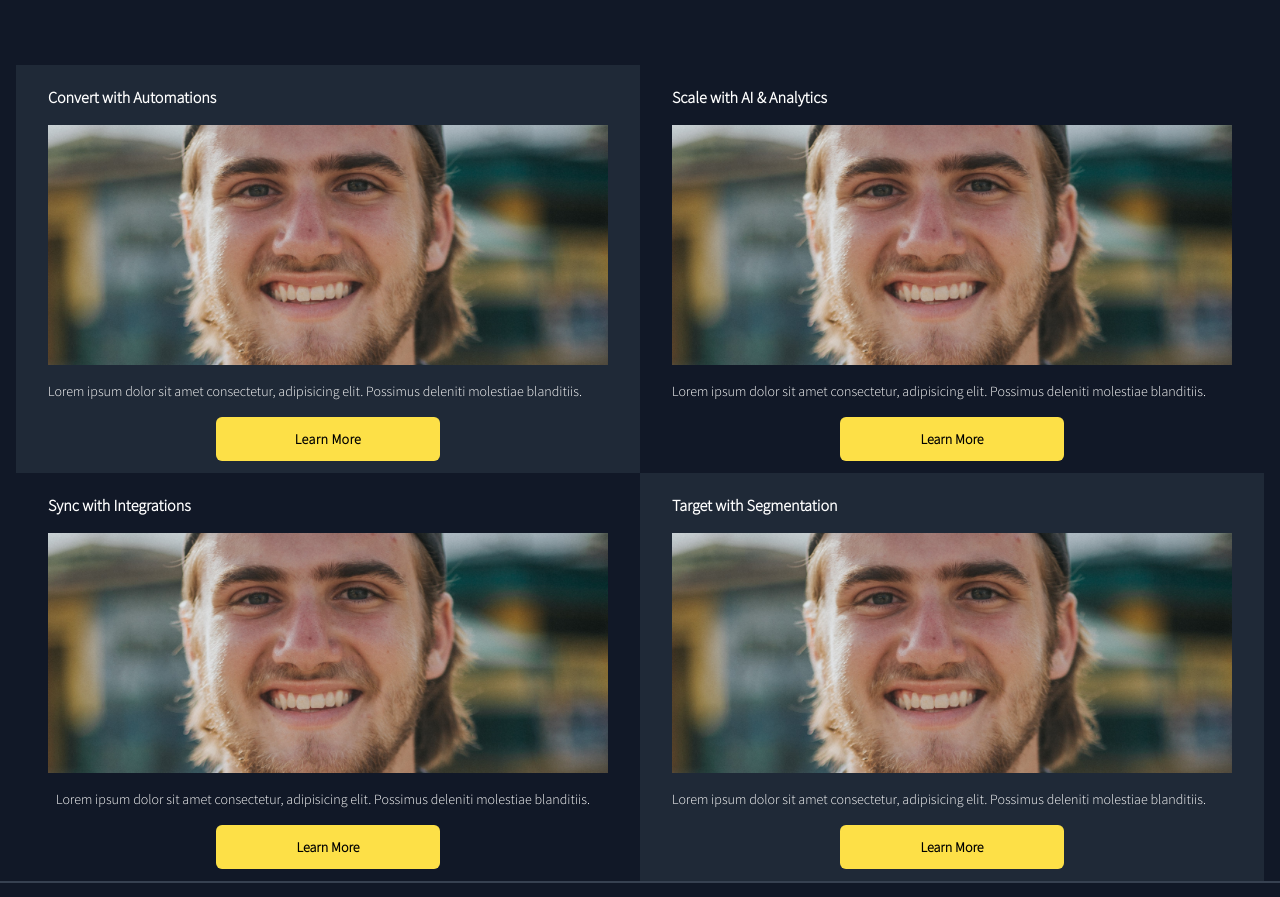
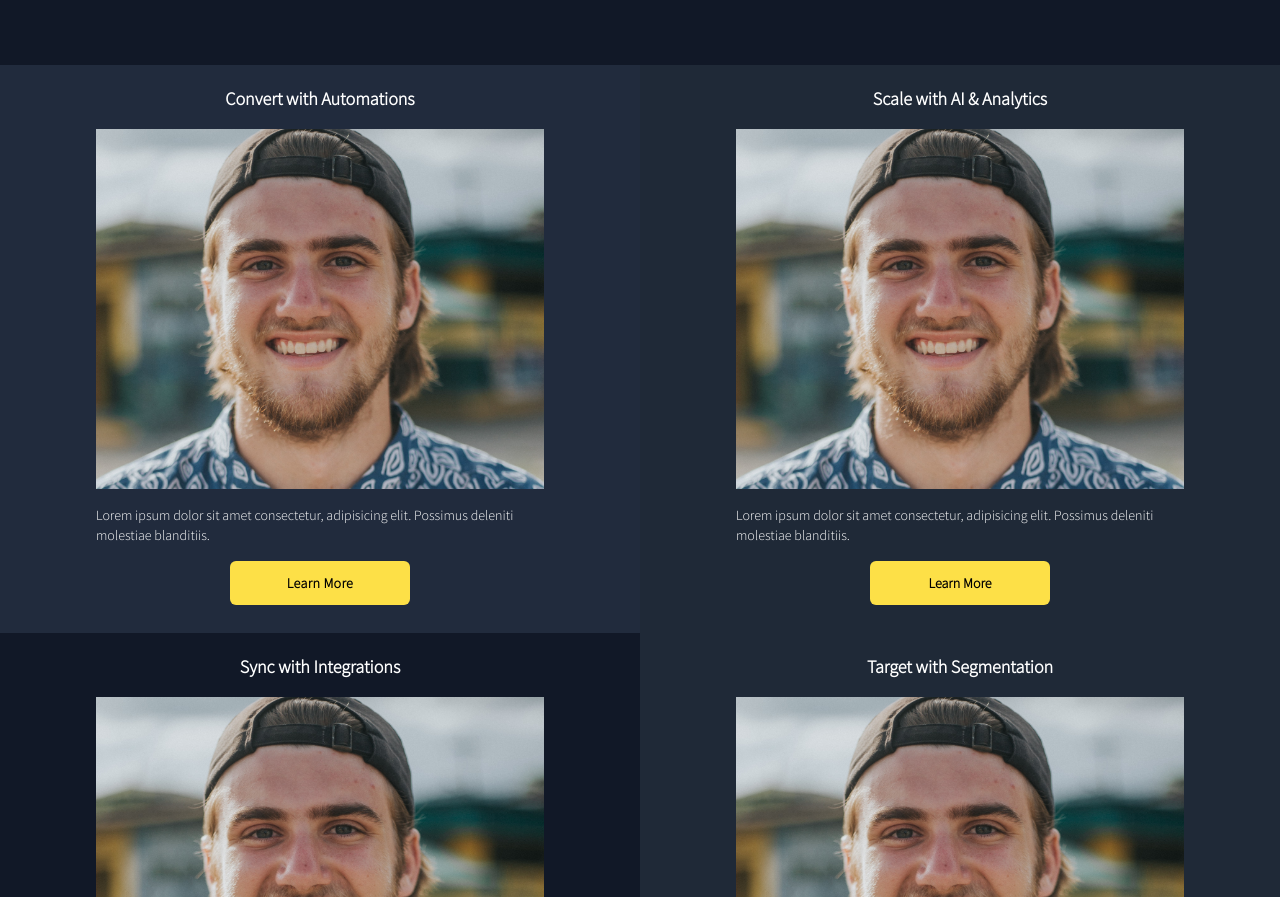
Before and after one commit to Sirvincee/remix-landing, a website: page index.html in a window 1280 px wide. Shown: the part 515-1412 px from the top of the page. Drawn offline with Linux system fonts and the light colour scheme.

Commit message:
Subsequent commit:update to UI for 2xl scrns

```diff
--- a/index.html
+++ b/index.html
@@ -81,14 +81,14 @@
 
     <!-- section 2 -->
     <!-- descriptional headings -->
-    <main class="lg:w-full lg:flex 2xl:flex flex-row-reverse 2xl:h-[81vh]">
+    <main class="lg:w-full lg:flex 2xl:flex flex-row-reverse 2xl:h-[83vh]">
       <!-- body image -->
       <section
         class="m-auto rounded-md md:w-[75%] lg:w-[45%] lg:h-[100%] my-3 lg:m-auto">
-        <img src="../src/images/remix-bg.png" alt="bgImage" class="lg:hidden" />
+        <img src="../src/" alt="bgImage" class="lg:hidden" />
         <div
           class="hidden w-full h-[500px] m-auto 2xl:w-full 2xl:h-full lg:flex items-center"
-          ><img src="./images/" alt="backgroundgImg" class="bg-cover w-fit h-fit"></div>
+          ><img src="./images/remix-bg.png" alt="backgroundgImg" class="bg-cover w-fit h-fit"></div>
       </section>
       <!-- heading & paragraph -->
       <section
@@ -114,41 +114,42 @@
 
     <!-- section 3 -->
     <!-- services -->
-    <main class="w-full flex flex-col">
-      <!-- 1st -->
-      <div class="w-full h-fit flex flex-col md:flex-row md:px-4">
+    <main class="w-full flex flex-col 2xl:flex-row">
+
       <!-- 1st & 2nd wrapper -->
-        <section class="w-full  flex flex-col bg-gray-800 p-3 px-8">
-          <span class="w-full  py-2 mb-2 font-bold ">Convert with Automations</span>
-          <span class="w-full h-[30vh] block " style="background: url(../src/images/body-image.jpg); background-repeat: no-repeat; background-position: center; background-size: cover;"></span>
-          <span class="w-full  py-2 my-2 text-sm">Lorem ipsum dolor sit amet consectetur, adipisicing elit. Possimus deleniti molestiae blanditiis.</span>
+      <div class="w-full h-fit flex flex-col md:flex-row md:px-4 lg:px-0 lg:justify-between">
+        <!-- 1st -->
+        <section class="w-full  flex flex-col p-3 px-8 lg:w-1/2 lg:px-24 lg:pb-7 2xl:px-0 hover:scale-105 transition-all ease-linear" style="background-color: rgba(43, 57, 77, 0.604);">
+          <span class="w-full  py-2 mb-2 font-bold text-lg md:flex items-center justify-center">Convert with Automations</span>
+          <span class="w-full h-[30vh] block md:h-[25vh] lg:h-[45vh] 2xl:h-[55vh]" style="background: url(../src/images/body-image.jpg); background-repeat: no-repeat; background-position: center; background-size: cover;"></span>
+          <span class="w-full  py-2 my-2 text-sm md:flex justify-center 2xl:px-3">Lorem ipsum dolor sit amet consectetur, adipisicing elit. Possimus deleniti molestiae blanditiis.</span>
           <span class="w-[40%] p-2 py-3 rounded-md flex items-center justify-center text-sm mt-2 bg-yellow-300 text-black font-bold tracking-wide md:m-auto">Learn More</span>
         </section>
 
         <!-- 2nd -->
-        <section class="w-full  flex flex-col bg-gray-900 p-3 px-8">
-          <span class="w-full  py-2 mb-2 font-bold">Scale with AI & Analytics</span>
-          <span class="w-full h-[30vh] block " style="background: url(../src/images/body-image.jpg); background-repeat: no-repeat; background-position: center; background-size: cover;"></span>
-          <span class="w-full  py-2 my-2 text-sm">Lorem ipsum dolor sit amet consectetur, adipisicing elit. Possimus deleniti molestiae blanditiis.</span>
+        <section class="w-full  flex flex-col p-3 px-8 bg-gray-800 lg:w-1/2 lg:px-24 lg:pb-7 2xl:px-0 hover:scale-105 transition-all ease-linear">
+          <span class="w-full  py-2 mb-2 font-bold text-lg md:flex items-center justify-center">Scale with AI & Analytics</span>
+          <span class="w-full h-[30vh] block md:h-[25vh] lg:h-[45vh] 2xl:h-[55vh]" style="background: url(../src/images/body-image.jpg); background-repeat: no-repeat; background-position: center; background-size: cover;"></span>
+          <span class="w-full  py-2 my-2 text-sm 2xl:px-3">Lorem ipsum dolor sit amet consectetur, adipisicing elit. Possimus deleniti molestiae blanditiis.</span>
           <span class="w-[40%] p-2 py-3 rounded-md flex items-center justify-center text-sm mt-2 bg-yellow-300 text-black font-bold md:m-auto">Learn More</span>
         </section>
       </div>
 
       <!-- wrapper for 3rd & 4th -->
-      <div class="w-full h-fit flex flex-col md:flex-row-reverse md:px-4">
+      <div class="w-full h-fit flex flex-col md:flex-row-reverse md:px-4 lg:justify-around lg:px-0">
         <!-- 3rd -->
-        <section class="w-full  flex flex-col bg-gray-800 p-3 px-8">
-          <span class="w-full  py-2 mb-2  font-bold">Target with Segmentation</span>
-          <span class="w-full h-[30vh] block " style="background: url(../src/images/body-image.jpg); background-repeat: no-repeat; background-position: center; background-size: cover;"></span>
-          <span class="w-full  py-2 my-2 text-sm">Lorem ipsum dolor sit amet consectetur, adipisicing elit. Possimus deleniti molestiae blanditiis.</span>
+        <section class="w-full  flex flex-col bg-gray-800 p-3 px-8 lg:w-1/2 lg:pb-7 lg:px-24 2xl:px-0 hover:scale-105 transition-all ease-linear">
+          <span class="w-full  py-2 mb-2  font-bold text-lg md:flex items-center justify-center">Target with Segmentation</span>
+          <span class="w-full h-[30vh] block md:h-[25vh] lg:h-[45vh] 2xl:h-[55vh]" style="background: url(../src/images/body-image.jpg); background-repeat: no-repeat; background-position: center; background-size: cover;"></span>
+          <span class="w-full  py-2 my-2 text-sm 2xl:px-3">Lorem ipsum dolor sit amet consectetur, adipisicing elit. Possimus deleniti molestiae blanditiis.</span>
           <span class="w-[40%] p-2 py-3 rounded-md flex items-center justify-center text-sm mt-2 bg-yellow-300 text-black font-bold md:m-auto">Learn More</span>
         </section>
 
         <!-- 4th -->
-        <section class="w-full  flex flex-col bg-gray-900 p-3 px-8">
-          <span class="w-full  py-2 mb-2 font-bold">Sync with Integrations</span>
-          <span class="w-full h-[30vh] block " style="background: url(../src/images/body-image.jpg); background-repeat: no-repeat; background-position: center; background-size: cover;"></span>
-          <span class="w-full  p-2 my-2 text-sm">Lorem ipsum dolor sit amet consectetur, adipisicing elit. Possimus deleniti molestiae blanditiis.</span>
+        <section class="w-full  flex flex-col bg-gray-900 p-3 px-8 lg:w-1/2 lg:pb-7 lg:px-24 2xl:px-0 hover:scale-105 transition-all ease-linear">
+          <span class="w-full  py-2 mb-2 font-bold text-lg md:flex items-center justify-center">Sync with Integrations</span>
+          <span class="w-full h-[30vh] block md:h-[25vh] lg:h-[45vh] 2xl:h-[55vh]" style="background: url(../src/images/body-image.jpg); background-repeat: no-repeat; background-position: center; background-size: cover;"></span>
+          <span class="w-full  p-2 my-2 text-sm 2xl:px-3">Lorem ipsum dolor sit amet consectetur, adipisicing elit. Possimus deleniti molestiae blanditiis.</span>
           <span class="w-[40%] p-2 py-3 rounded-md flex items-center justify-center text-sm mt-2 bg-yellow-300 text-black font-bold md:m-auto">Learn More</span>
         </section>
       </div>
@@ -156,7 +157,7 @@
 
     <!-- section 4 & 5 -->
     <!-- price tags and email suscription -->
-    <main class="flex flex-col-reverse border-t-2 border-gray-700 lg:pt-7">
+    <main class="flex flex-col-reverse lg:pt-7">
       <!-- section 4 -->
       <!-- sign-up -->
       <main
```
Also changed, not shown: dist/output.css.
